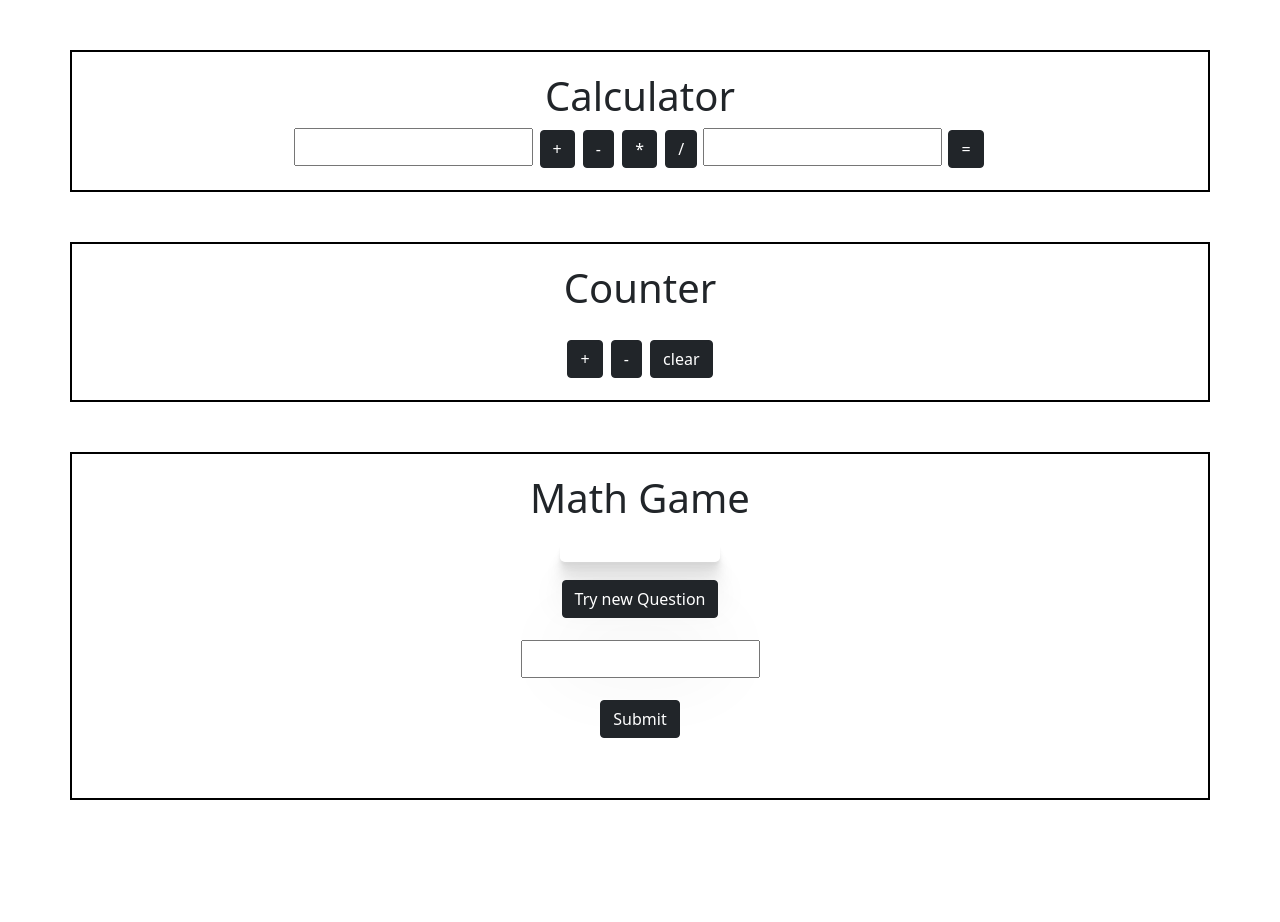
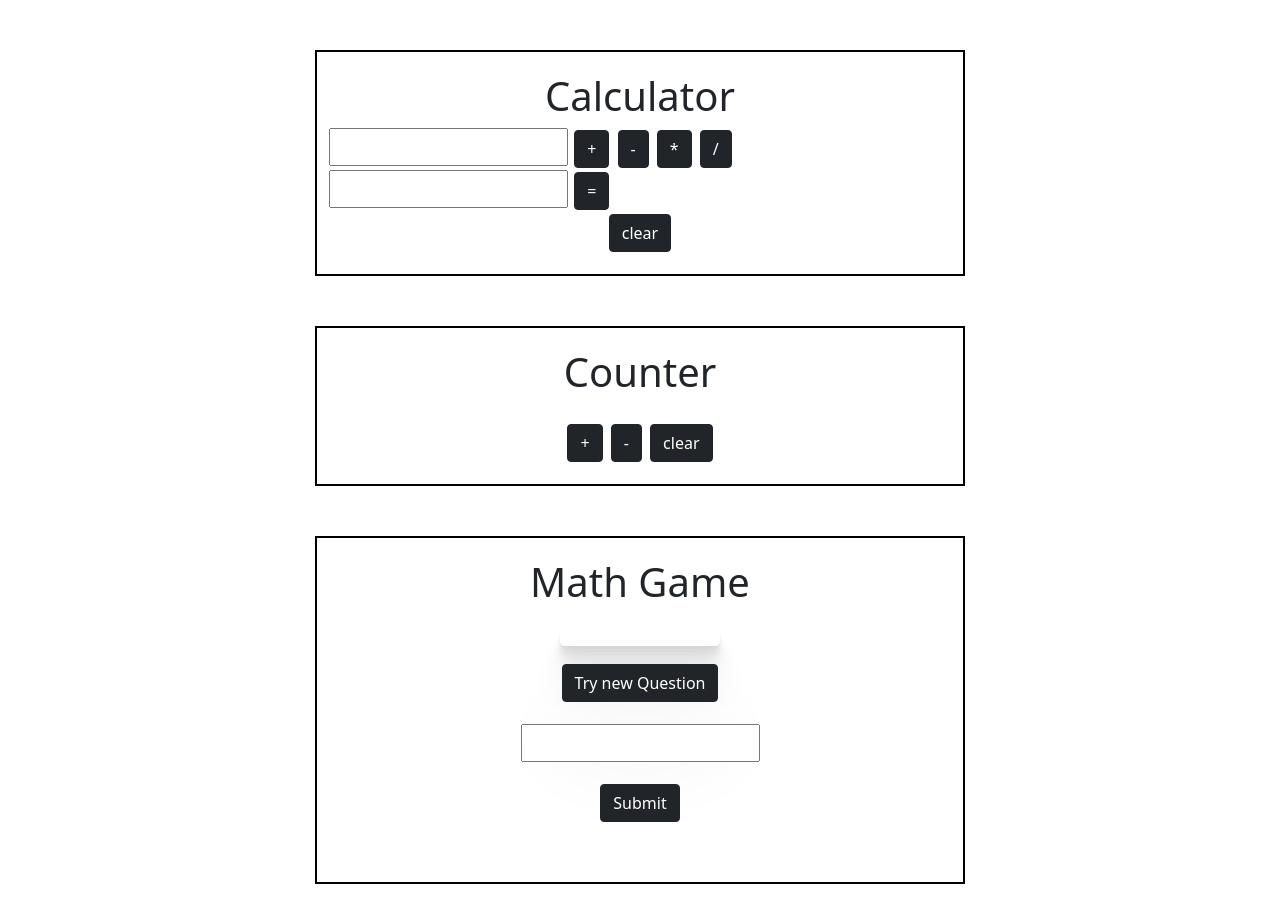
Before and after one commit to DanielWoldehana/Calculator_project, a website: page index.html in a window 1280 px wide. Before the commit the page ends 850 px from the top, so only its background shows below. Drawn offline with nearby package versions, Linux system fonts and the light colour scheme.

Commit message:
added clear button to calc

```diff
--- a/index.html
+++ b/index.html
@@ -17,7 +17,7 @@
     <title>Hello, world!</title>
   </head>
   <body>
-    <div class="container calculator">
+    <div class="container-sm calculator">
       <h1>Calculator</h1>
       <div>
         <input
@@ -66,9 +66,12 @@
           class="input2"
           onfocus="this.value=''"
         />
-        <button class="btn btn-dark" type="submit" onclick="total()">=</button>
+        <button class="btn btn-dark" type="submit" onclick="totalSum()">
+          =
+        </button>
         <span id="total" class="btn-dark"></span>
       </div>
+      <button class="btn btn-dark" onclick="clearSum()">clear</button>
     </div>
 
     <!-- counter starts here -->
--- a/index.js
+++ b/index.js
@@ -15,9 +15,10 @@ function setOperator(op, id) {
   }
 }
 
-function total() {
+function totalSum() {
   let total = document.querySelector("#total");
   total.classList.add("totalStyle");
+  total.classList.remove("none");
   let num1 = document.querySelector("#input1").value;
   let num2 = document.querySelector("#input2").value;
   if (isNaN(num1) || isNaN(num2) || currentOperator == null) {
@@ -30,6 +31,14 @@ function total() {
     console.log(eval(`${num1}${currentOperator}${num2}`));
   }
   total.innerHTML = eval(`${num1}${currentOperator}${num2}`);
+}
+
+function clearSum() {
+  document.querySelector("#input1").value = "";
+  document.querySelector("#input2").value = "";
+
+  let total = document.querySelector("#total");
+  total.classList.add("none");
 }
 
 // increment logic starts here
--- a/style.css
+++ b/style.css
@@ -25,7 +25,7 @@ body {
   flex-direction: column;
   align-items: center;
   align-content: space-around;
-  flex-wrap: wrap;
+  max-width: 650px !important;
 }
 .none {
   display: none !important;
@@ -40,6 +40,7 @@ input {
 }
 
 #question {
+  font-size: 1.5rem;
   text-align: center;
   box-shadow: 0 2.8px 2.2px rgba(0, 0, 0, 0.034),
     0 6.7px 5.3px rgba(0, 0, 0, 0.048), 0 12.5px 10px rgba(0, 0, 0, 0.06),
```
